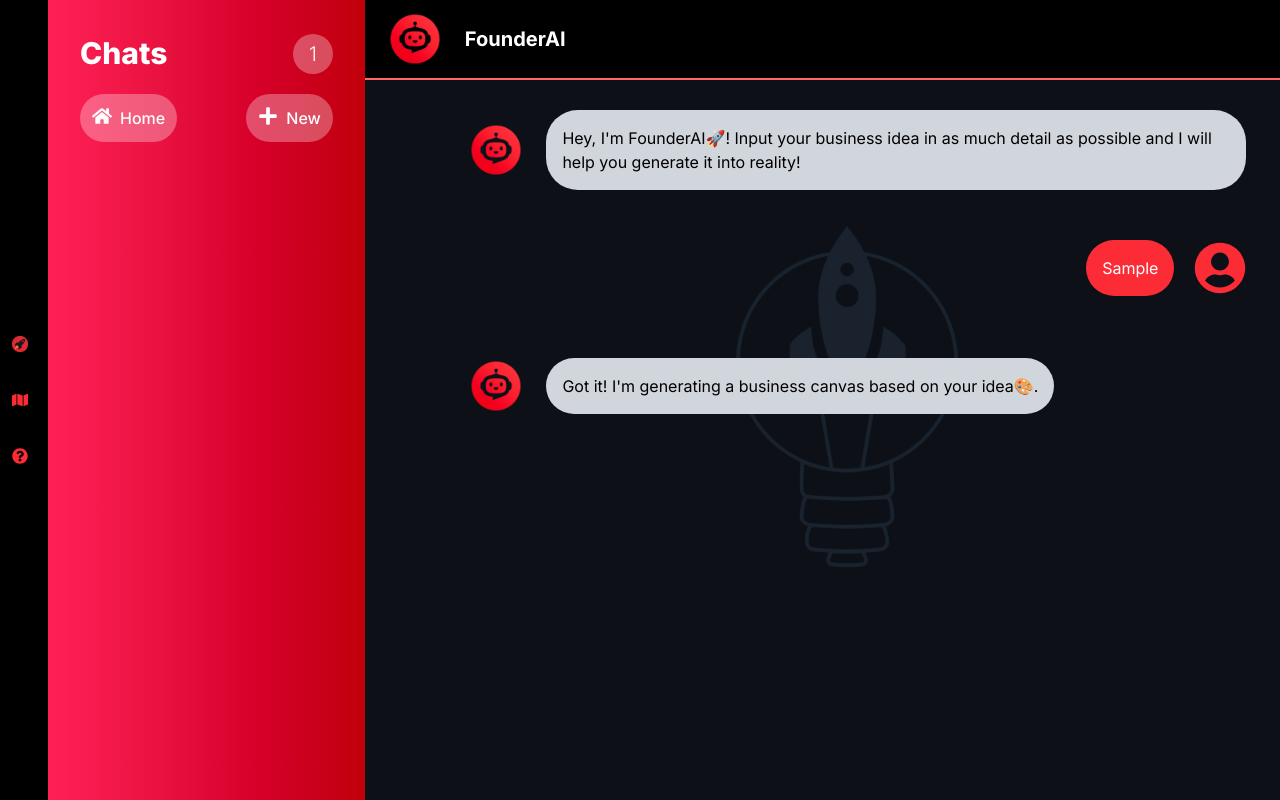
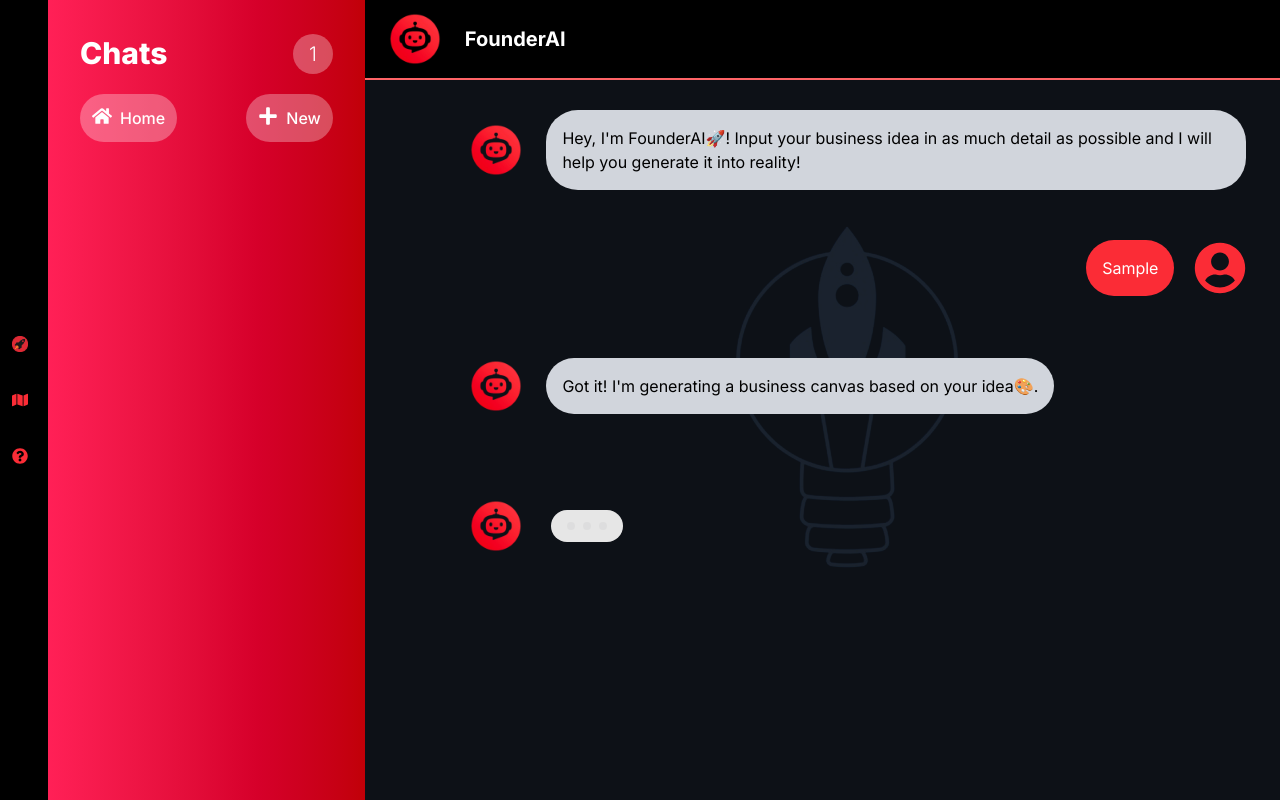
Before and after one commit to DilverSingh23/foundervision, a Next.js app: page /chatbotdashboard in a window 1280 px wide. Both pictures are taken after typing "Sample" into the empty fields and a click on the button 1210 px from the left and 746 px from the top of the page. Built offline with nearby package versions, Linux system fonts and the light colour scheme.

Commit message:
add typing animation component

```diff
--- a/components/chatdisplay.js
+++ b/components/chatdisplay.js
@@ -1,9 +1,10 @@
 import React, { useEffect, useState, useRef } from "react";
 import UserMessage from "./usermessage";
 import AiMessage from "./aimessage";
+import Typing from "./typing";
+
 const chatdisplay = ({ userInput  }) => {
     const [show, setShow] = useState(false);
-    const [mostRecentMessage, setMostRecentMessage] = useState("")
     const startMessage = "Hey, I'm FounderAI🚀! Input your business idea in as much detail as possible and I will help you generate it into reality!";
     const endMessage = "Got it! I'm generating a business canvas based on your idea🎨."
     const bottomOfChat = useRef(null)
@@ -12,7 +13,7 @@ const chatdisplay = ({ userInput  }) => {
         if (userInput.length > 0) {
             setTimeout(() => {
                 setShow(true)
-            }, 1000)
+            }, 1500)
             clearTimeout()
         }
     }, [userInput])
@@ -30,8 +31,12 @@ const chatdisplay = ({ userInput  }) => {
                 <>
                     <UserMessage message={userInput} />
                     {show && (
-                        <AiMessage id="final" output={endMessage} className="opacity-0 transition-opacity duration-1000" />
+                        <AiMessage output={endMessage} className="opacity-0 transition-opacity duration-1000" />
                     )}
+                    <div className="flex items-center">
+                        <img src="/founderai.png" className="w-25 h-25 self-center"/>
+                        <Typing className="" />
+                    </div>
                 </>
             )}
             <div ref={bottomOfChat} />
--- /dev/null
+++ b/components/typing.js
@@ -0,0 +1,13 @@
+import React from "react";
+
+const typing = () => {
+    return(
+        <div className="w-[4.5em] h-[2em] relative p-[12px] ml-[5px] bg-[#E6E6E6] rounded-[20px]">
+            <div className="float-left w-[8px] h-[8px] ml-[4px] mr-[4px] bg-[#8d8c91] rounded-[50%] opacity-0 animate-typing .dot-1"></div>
+            <div className="float-left w-[8px] h-[8px] ml-[4px] mr-[4px] bg-[#8d8c91] rounded-[50%] opacity-0 animate-typing .dot-2"></div>
+            <div className="float-left w-[8px] h-[8px] ml-[4px] mr-[4px] bg-[#8d8c91] rounded-[50%] opacity-0 animate-typing .dot-3"></div>
+        </div>
+    )
+}
+
+export default typing
--- a/styles/globals.css
+++ b/styles/globals.css
@@ -13,6 +13,31 @@
   --breakpoint-xss: 460px;
   --breakpoint-2xs: 415px;
   --breakpoint-3xl: 1900px;
+  --animate-typing: loadingFade 1s infinite;
+}
+
+@keyframes loadingFade {
+  0% {
+    opacity: 0;
+  }
+  50% {
+    opacity: 0.8;
+  }
+  100% {
+    opacity: 0;
+  }
+}
+
+.dot-1 {
+  animation-delay: 0s;
+}
+
+.dot-2 {
+  animation-delay: 0.2s;
+}
+
+.dot-3 {
+  animation-delay: 0.4s;
 }
 
 body {
```
